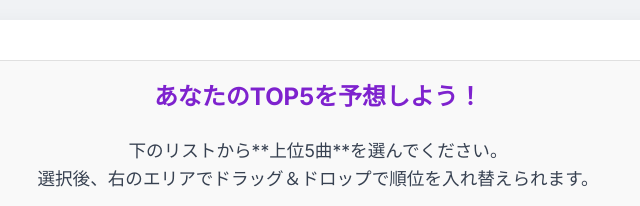
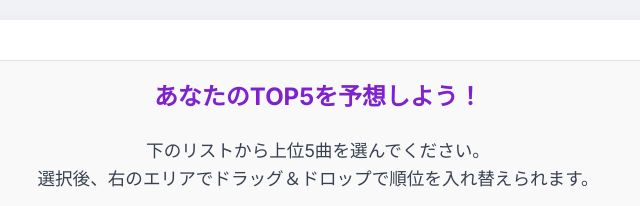
Before and after one commit to kyoheria/kazeuta_banzuke, a plain HTML site: page index.html in a window 1280 px wide. Both pictures are taken after a click on the button "予想する". Shown: the top 206 px of the page, 322-962 px from the left. Drawn offline with nearby package versions, Linux system fonts and the light colour scheme.

Commit message:
Update index.html

```diff
--- a/index.html
+++ b/index.html
@@ -296,7 +296,7 @@
             <h2 class="text-2xl font-bold mb-6 text-center text-purple-700">あなたのTOP5を予想しよう！</h2>
 
             <div class="mb-4 text-center text-gray-700">
-                <p>下のリストから**上位5曲**を選んでください。</p>
+                <p>下のリストから上位5曲を選んでください。</p>
                 <p>選択後、右のエリアでドラッグ＆ドロップで順位を入れ替えられます。</p>
             </div>
 
```
